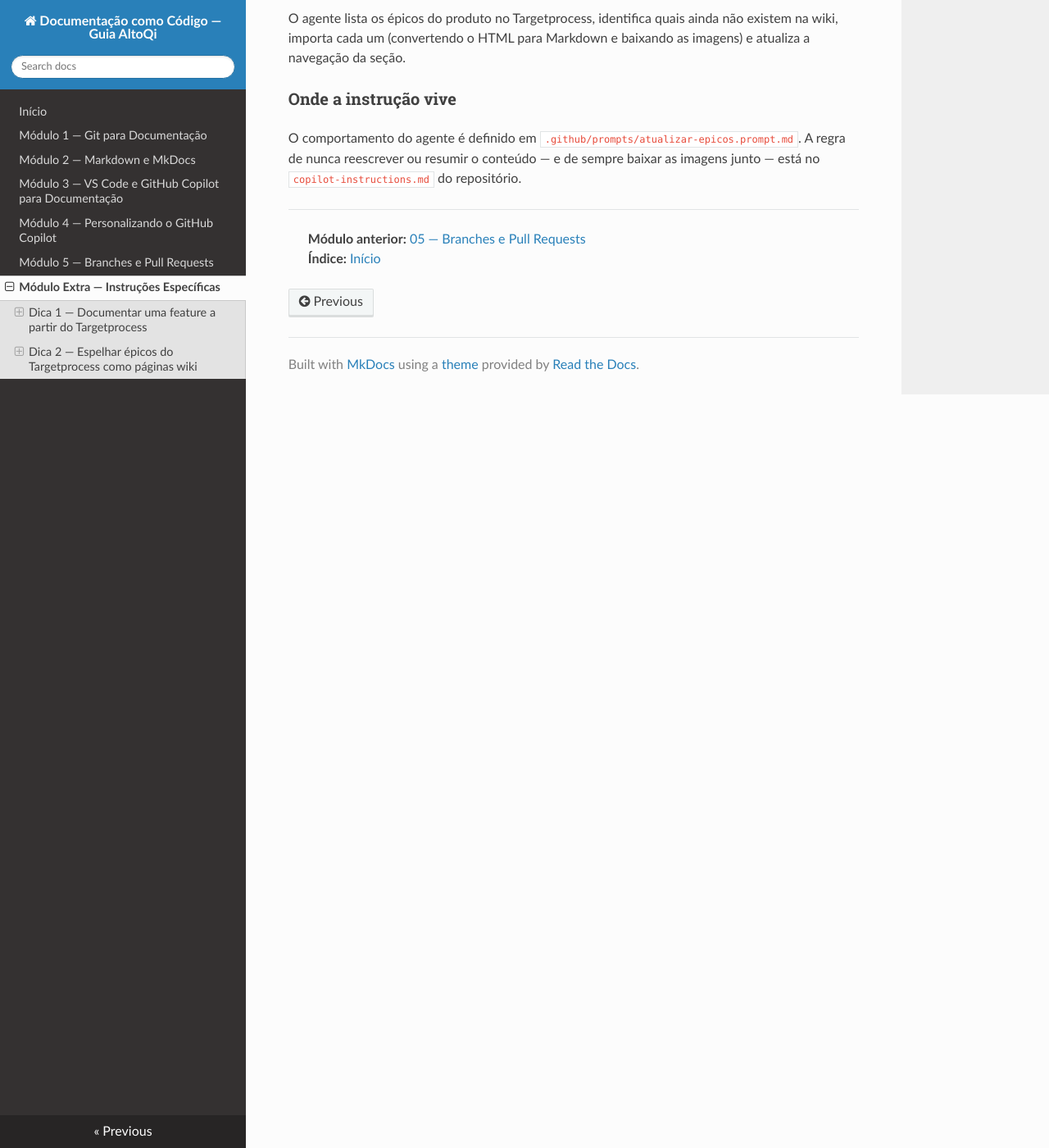
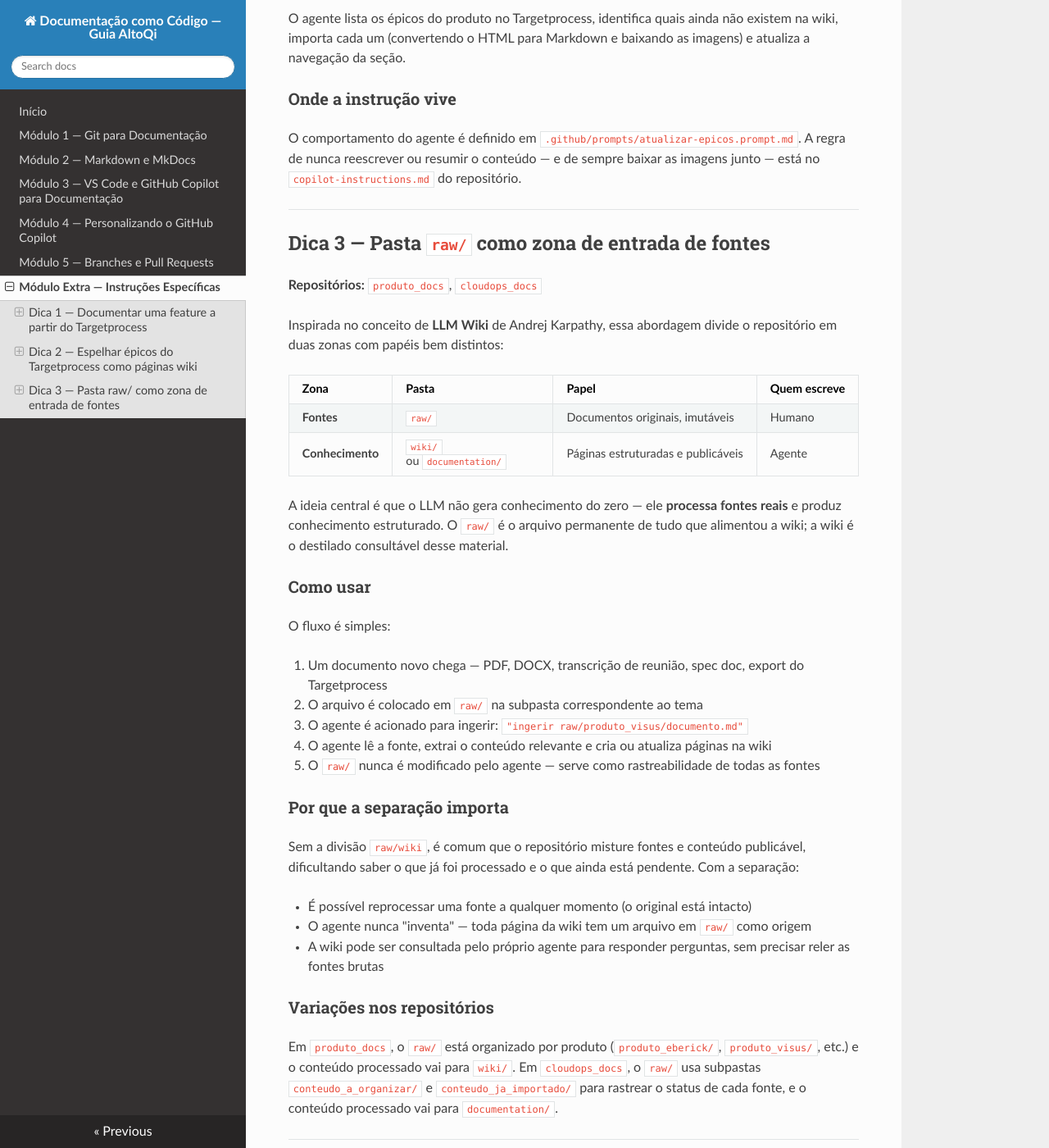
Before and after one commit to AndreBanki/github_para_docs, an MkDocs documentation site: the page built from docs/modulo-extra.md, in a window 1280 px wide and 1400 px high, scrolled down 2452 px. Shown: the whole window at 82% size. Built offline with MkDocs 1.6.1, drawn with Linux system fonts in a browser that asks for light colours; nearby versions of some CDN libraries.

Commit message:
modulo-extra: adiciona dica 3 (raw/wiki); index.md atualizado

```diff
--- a/docs/modulo-extra.md
+++ b/docs/modulo-extra.md
@@ -85,5 +85,42 @@ O comportamento do agente é definido em `.github/prompts/atualizar-epicos.promp
 
 ---
 
+## Dica 3 — Pasta `raw/` como zona de entrada de fontes
+
+**Repositórios:** `produto_docs`, `cloudops_docs`
+
+Inspirada no conceito de **LLM Wiki** de Andrej Karpathy, essa abordagem divide o repositório em duas zonas com papéis bem distintos:
+
+| Zona | Pasta | Papel | Quem escreve |
+|---|---|---|---|
+| **Fontes** | `raw/` | Documentos originais, imutáveis | Humano |
+| **Conhecimento** | `wiki/` ou `documentation/` | Páginas estruturadas e publicáveis | Agente |
+
+A ideia central é que o LLM não gera conhecimento do zero — ele **processa fontes reais** e produz conhecimento estruturado. O `raw/` é o arquivo permanente de tudo que alimentou a wiki; a wiki é o destilado consultável desse material.
+
+### Como usar
+
+O fluxo é simples:
+
+1. Um documento novo chega — PDF, DOCX, transcrição de reunião, spec doc, export do Targetprocess
+2. O arquivo é colocado em `raw/` na subpasta correspondente ao tema
+3. O agente é acionado para ingerir: `"ingerir raw/produto_visus/documento.md"`
+4. O agente lê a fonte, extrai o conteúdo relevante e cria ou atualiza páginas na wiki
+5. O `raw/` nunca é modificado pelo agente — serve como rastreabilidade de todas as fontes
+
+### Por que a separação importa
+
+Sem a divisão `raw/wiki`, é comum que o repositório misture fontes e conteúdo publicável, dificultando saber o que já foi processado e o que ainda está pendente. Com a separação:
+
+- É possível reprocessar uma fonte a qualquer momento (o original está intacto)
+- O agente nunca "inventa" — toda página da wiki tem um arquivo em `raw/` como origem
+- A wiki pode ser consultada pelo próprio agente para responder perguntas, sem precisar reler as fontes brutas
+
+### Variações nos repositórios
+
+Em `produto_docs`, o `raw/` está organizado por produto (`produto_eberick/`, `produto_visus/`, etc.) e o conteúdo processado vai para `wiki/`. Em `cloudops_docs`, o `raw/` usa subpastas `conteudo_a_organizar/` e `conteudo_ja_importado/` para rastrear o status de cada fonte, e o conteúdo processado vai para `documentation/`.
+
+---
+
 > **Módulo anterior:** [05 — Branches e Pull Requests](./05-branches-e-pull-requests.md)
 > **Índice:** [Início](./index.md)
```
Also changed, not shown: docs/index.md (+1 -0 lines).
